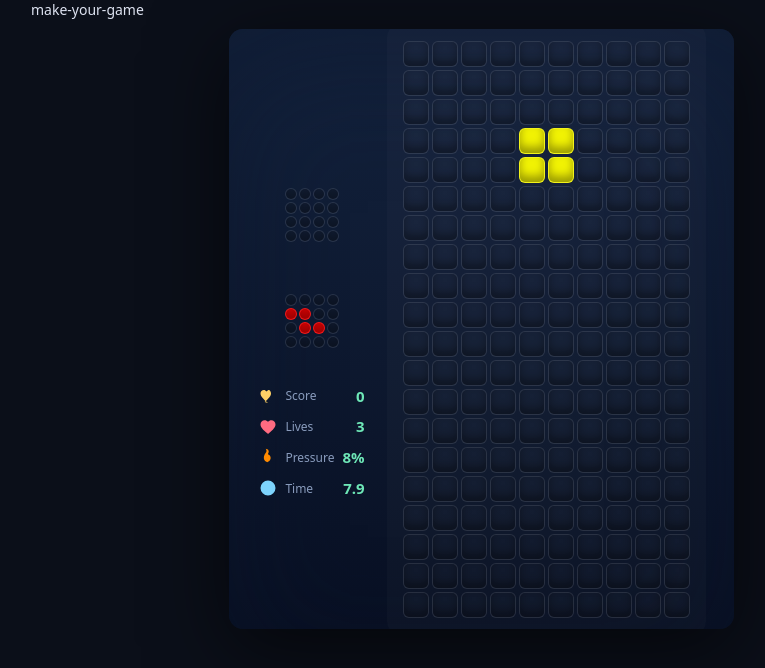
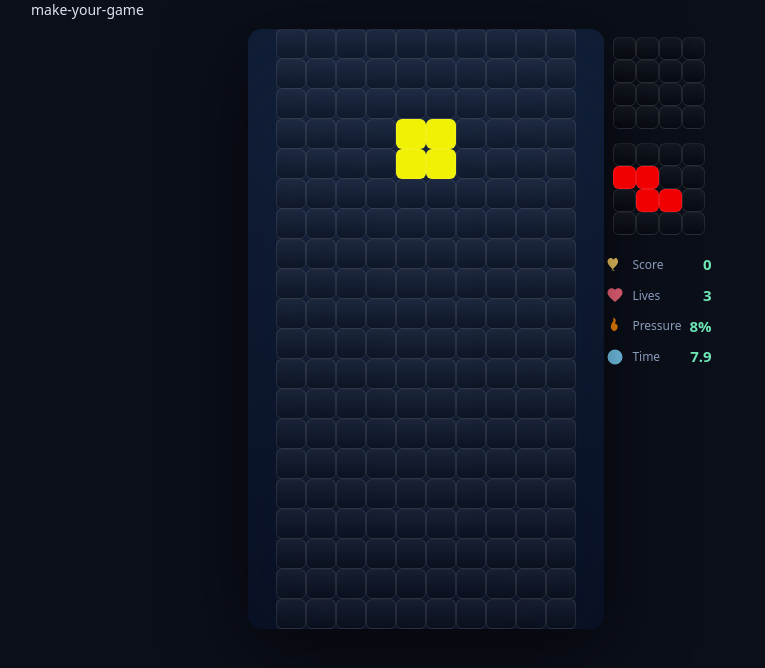
Before and after one commit to nobleenia/tetris-quest, a plain HTML site: page index.html in a window 1280 px wide. Both pictures are taken after a click on the button "start Modern Map". Shown: the whole page, without its empty margins (159-924 px from the left). Drawn offline with Linux system fonts and the light colour scheme.

Commit message:
fix 'dom.js'(createBoard) & 'render.js'(renderBoard) to improve  FPS

```diff
--- a/index.html
+++ b/index.html
@@ -23,7 +23,11 @@
     </header>
 
     <main id="gameRoot" aria-label="Game">
+
         <section id="board" aria-label="Tetris Board">
+			<div id="boardGrid"></div>
+		</section>
+
         <aside id="sidebar" aria-label="Sidebar">
 			<div id="holdPreview" class="next-preview" aria-label="piece on Hold preview"></div>
            <div id="nextPreview" class="next-preview" aria-label="Next piece preview"></div>
@@ -50,7 +54,6 @@
                 </div>
             </div>
         </aside>
-        </section>
     </main>
 
     <div id="homeOverlay" class="overlay" role="dialog" aria-modal="true">
--- a/src/js/main.js
+++ b/src/js/main.js
@@ -33,7 +33,7 @@ const hud = createHUD();
 
 hud.setDailyBest(loadDailyBestSec());
 
-const boardEl = document.querySelector("#board");
+const boardEl = document.querySelector("#boardGrid");
 // createBoardDOM should use visibleRows only
 const boardDOM = createBoardDOM({ boardEl, cols: state.cols, rows: state.visibleRows });
 
--- a/src/js/ui/dom.js
+++ b/src/js/ui/dom.js
@@ -1,37 +1,60 @@
 export function createBoardDOM({ boardEl, cols = 10, rows = 20 }) {
+	// Clear existing content
+	boardEl.innerHTML = "";
+
 	// Create a container grid inside #board
 	const grid = document.createElement("div");
 	grid.className = "board__grid";
+	grid.style.setProperty("--cols", cols);
+	grid.style.setProperty("--rows", rows);
 	boardEl.appendChild(grid);
 
 	const cellCount = cols * rows;
 	const cells = new Array(cellCount);
 
+	// Build all cells in a DocumentFragment (fast)
+	const frag = document.createDocumentFragment();
+
 	// Create 200 divs once and store references
 	for (let i = 0; i < cellCount; i++) {
 		const cell = document.createElement("div");
 		cell.className = "cell";
-    grid.appendChild(cell);
+		cell.dataset.v = "0"; // initial empty
 		cells[i] = cell;
+		frag.appendChild(cell);
 	}
+	grid.appendChild(frag);
 
 	return { cells, cols, rows, cellCount };
 }
 
 export function createPreviewDOM({ previewEl, size = 4 }) {
+	if (!previewEl) {
+		console.warn("createPreviewDOM: previewEl is null");
+		return { cells: [], size, cellCount: 0 };
+	}
+	// Clear existing content
+	previewEl.innerHTML = "";
+
 	// create a small square grid for preview (size x size)
 	const grid = document.createElement('div');
 	grid.className = 'preview__grid';
+	grid.style.setProperty("--size", size);
 	previewEl.appendChild(grid);
 
 	const cellCount = size * size;
 	const cells = new Array(cellCount);
+
+	const frag = document.createDocumentFragment();
+
 	for (let i = 0; i < cellCount; i++) {
 		const cell = document.createElement('div');
 		cell.className = 'cell';
-    grid.appendChild(cell);
+		cell.dataset.v = "0";
 		cells[i] = cell;
+		frag.appendChild(cell);
 	}
+	grid.appendChild(frag);
 
 	return { cells, size, cellCount };
 }
--- a/src/js/ui/render.js
+++ b/src/js/ui/render.js
@@ -1,33 +1,26 @@
 import { PIECE_VALUE, getBlocks, PIECE_OFFSETS } from "../game/pieces.js";
 
-const CLASS_FOR_VALUE = [
-  "cell",
-  "cell cell--1",
-  "cell cell--2",
-  "cell cell--3",
-  "cell cell--4",
-  "cell cell--5",
-  "cell cell--6",
-  "cell cell--7",
-];
-
-function classForValue(v) {
-  // 0 = empty, 1..n = filled types
-  if (v === 0) return "cell";
-  return `cell cell--${v}`;
-}
 
 export function renderBoardDiff(cells, prevBoard, nextBoard) {
 	const len = nextBoard.length;
-  const cellsLocal = cells;
-  const prev = prevBoard;
-  const next = nextBoard;
 
 	for (let i = 0; i < len; i++) {
-    const nv = next[i];
-    if (prev[i] === nv) continue;
-    cellsLocal[i].className = nv === 0 ? "cell" : CLASS_FOR_VALUE[nv];
-    prev[i] = nv;
+		const nv = nextBoard[i];
+		if (prevBoard[i] === nv) continue; // no change → skip
+
+		const cell = cells[i];
+		// Update dataset instead of className
+		// This avoids full style recalculations
+		if (nv === 0) {
+			// Only clear if previously non-zero
+			if (prevBoard[i] !== 0) {
+				cell.dataset.v = "0";
+			}
+		} else {
+			cell.dataset.v = String(nv);
+		}
+
+		prevBoard[i] = nv;
 	}
 }
 
@@ -35,12 +28,22 @@ export function renderPreview(cellsObj, pieceId, rot) {
 	if (!cellsObj || !cellsObj.cells) return;
 	const cells = cellsObj.cells;
 	const size = cellsObj.size || 4;
-  // Clear grid
-  for (let i = 0; i < cellsObj.cellCount; i++) cells[i].className = 'cell';
+
+	// Cache previous state to avoid useless DOM work
+	if (cellsObj.prevPieceId === pieceId && cellsObj.prevRot === rot) {
+		return; // nothing changed → skip
+	}
+	cellsObj.prevPieceId = pieceId;
+	cellsObj.prevRot = rot;
+
+	// Clear grid only when needed
+	for (let i = 0; i < cellsObj.cellCount; i++) {
+		cells[i].dataset.v = "0";
+	}
 
 	if (!pieceId) return;
 	const v = PIECE_VALUE[pieceId];
-  const blocks = PIECE_OFFSETS && PIECE_OFFSETS[pieceId] ? PIECE_OFFSETS[pieceId][rot] : getBlocks(pieceId, rot);
+	const blocks = PIECE_OFFSETS?.[pieceId]?.[rot] || getBlocks(pieceId, rot);
 
 	// Collect block coords into an array for bounding-box centering
 	const pts = [];
@@ -64,11 +67,12 @@ export function renderPreview(cellsObj, pieceId, rot) {
 	const offsetX = Math.floor((size - bw) / 2) - minX;
 	const offsetY = Math.floor((size - bh) / 2) - minY;
 
+	// Paint blocks
 	for (const [dx, dy] of pts) {
 		const x = dx + offsetX;
 		const y = dy + offsetY;
 		if (x < 0 || x >= size || y < 0 || y >= size) continue;
 		const idx = y * size + x;
-    cells[idx].className = CLASS_FOR_VALUE[v];
+		cells[idx].dataset.v = String(v);
 	}
 }
--- a/src/styles/board.css
+++ b/src/styles/board.css
@@ -28,26 +28,62 @@ body.style-gameboy #board {
 	border: 4px solid var(--gb-dark);
 }
 
+#boardGrid {
+    width: min(70vw, 300px);
+    aspect-ratio: 10 / 20;
+    position: relative;
+}
+
 .board__grid {
-	display:grid;
-	grid-template-columns: repeat(10,26px);
-	grid-template-rows: repeat(20,26px);
-	gap:3px;
+	display: grid;
+	grid-template-columns: repeat(var(--cols), 1fr);
+	grid-template-rows: repeat(var(--rows), 1fr);
+	/*gap:3px;
 	padding:16px;
-	border-radius:12px;
+	border-radius:12px;*/
 	background: rgba(255,255,255,0.02);
+	width: 100%;
+	height: 100%;
+	contain: strict;
+}
+
+body.style-gameboy .board__grid,
+body.style-vaporwave .board__grid {
+	gap: 1px;
+}
+
+.preview__grid {
+	display: grid;
+	grid-template-columns: repeat(var(--size), 1fr);
+	grid-template-rows: repeat(var(--size), 1fr);
+	width: 100%;
+	height: 100%;
+	contain: strict;
 }
 
 .cell{
-	width:26px;
-	height:26px;
+	/*width:26px;
+	height:26px;*/
+	background-color: transparent;
+	width: 100%;
+	height: 100%;
+	contain: paint;
 }
+/* Empty */
+.cell[data-v="0"] {
+	background-color: transparent;
+}
+
 body.style-modern .cell{
 	border-radius:6px;
 	border:1px solid var(--muted);
-	background: rgba(255,255,255,0.02);
+	/*background: rgba(255,255,255,0.02);
 	box-shadow: inset 0 -6px 8px rgba(0,0,0,0.35);
-	transition: background-color 120ms linear, transform 120ms linear;
+	transition: background-color 120ms linear, transform 120ms linear;*/
+	background: linear-gradient(to bottom, rgba(255,255,255,0.04), rgba(0,0,0,0.25));
+	transition: none;
+	contain: paint;
+	will-change: background-color;
 }
 body.style-gameboy .cell {
 	background: var(--gb-mid);
@@ -103,8 +139,17 @@ body.style-vaporwave #sidebar {
 .icon--clock{ color:#7dd3fc }
 .icon--score{ color:#ffd166 }
 
-.preview__grid{ display:grid; grid-template-columns: repeat(4,12px); grid-template-rows: repeat(4,12px); gap:2px }
-.preview__grid .cell{ width:12px; height:12px; border-radius:3px }
+/*.preview__grid{
+	display:grid;
+	grid-template-columns: repeat(4,12px);
+	grid-template-rows: repeat(4,12px);
+	gap:2px
+}
+.preview__grid .cell{
+	width:12px;
+	height:12px;
+	border-radius:3px
+}*/
 
 @media (max-width:740px) {
 	.game__container{ flex-direction:column; gap:12px }
@@ -122,44 +167,44 @@ body.style-vaporwave #sidebar {
 .cell--6{ background: rgba(249,115,22,0.94) }
 .cell--7{ background: rgba(129,140,248,0.94) }*/
 /* MODERN Tetris Guideline colors */
-body.style-modern .cell--1 { background: rgb(0, 255, 255, 0.94) } /* I - cyan */
-body.style-modern .cell--2 { background: rgb(255, 255, 0, 0.94) } /* O - yellow */
-body.style-modern .cell--3 { background: rgb(160, 0, 192, 0.94) } /* T - purple */
-body.style-modern .cell--4 { background: rgb(0, 255, 0, 0.94) } /* S - green */
-body.style-modern .cell--5 { background: rgb(255, 0, 0, 0.94) } /* Z - red */
-body.style-modern .cell--6 { background: rgb(0, 0, 255, 0.94) } /* J - blue */
-body.style-modern .cell--7 { background: rgb(255, 160, 0, 0.94) } /* L - orange */
+body.style-modern .cell[data-v="1"] { background: rgb(0, 255, 255, 0.94) } /* I - cyan */
+body.style-modern .cell[data-v="2"] { background: rgb(255, 255, 0, 0.94) } /* O - yellow */
+body.style-modern .cell[data-v="3"] { background: rgb(160, 0, 192, 0.94) } /* T - purple */
+body.style-modern .cell[data-v="4"] { background: rgb(0, 255, 0, 0.94) } /* S - green */
+body.style-modern .cell[data-v="5"] { background: rgb(255, 0, 0, 0.94) } /* Z - red */
+body.style-modern .cell[data-v="6"] { background: rgb(0, 0, 255, 0.94) } /* J - blue */
+body.style-modern .cell[data-v="7"] { background: rgb(255, 160, 0, 0.94) } /* L - orange */
 
 /* GAMEBOY */
-body.style-gameboy .cell--1,
-body.style-gameboy .cell--2,
-body.style-gameboy .cell--3,
-body.style-gameboy .cell--4,
-body.style-gameboy .cell--5,
-body.style-gameboy .cell--6,
-body.style-gameboy .cell--7 {
+body.style-gameboy .cell[data-v="1"],
+body.style-gameboy .cell[data-v="2"],
+body.style-gameboy .cell[data-v="3"],
+body.style-gameboy .cell[data-v="4"],
+body.style-gameboy .cell[data-v="5"],
+body.style-gameboy .cell[data-v="6"],
+body.style-gameboy .cell[data-v="7"] {
 	background: var(--gb-dark) !important;
 	border-color: var(--gb-mid) !important;
 	box-shadow: none !important;
 }
 
 /* NEON */
-body.style-neon .cell--1 { background: #00eaff; box-shadow: 0 0 36px #00eaff; }
-body.style-neon .cell--2 { background: #ffe066; box-shadow: 0 0 36px #ffe066; }
-body.style-neon .cell--3 { background: #b400ff; box-shadow: 0 0 36px #b400ff; }
-body.style-neon .cell--4 { background: #00ff85; box-shadow: 0 0 36px #00ff85; }
-body.style-neon .cell--5 { background: #ff007c; box-shadow: 0 0 36px #ff007c; }
-body.style-neon .cell--6 { background: #0066ff; box-shadow: 0 0 36px #0066ff; }
-body.style-neon .cell--7 { background: #ff8c00; box-shadow: 0 0 36px #ff8c00; }
+body.style-neon .cell[data-v="1"] { background: #00eaff; box-shadow: 0 0 36px #00eaff; }
+body.style-neon .cell[data-v="2"] { background: #ffe066; box-shadow: 0 0 36px #ffe066; }
+body.style-neon .cell[data-v="3"] { background: #b400ff; box-shadow: 0 0 36px #b400ff; }
+body.style-neon .cell[data-v="4"] { background: #00ff85; box-shadow: 0 0 36px #00ff85; }
+body.style-neon .cell[data-v="5"] { background: #ff007c; box-shadow: 0 0 36px #ff007c; }
+body.style-neon .cell[data-v="6"] { background: #0066ff; box-shadow: 0 0 36px #0066ff; }
+body.style-neon .cell[data-v="7"] { background: #ff8c00; box-shadow: 0 0 36px #ff8c00; }
 
 /* VAPORWAVE */
-body.style-vaporwave .cell--1 { background: #8ecbff; }
-body.style-vaporwave .cell--2 { background: #ffe8a3; }
-body.style-vaporwave .cell--3 { background: #c59cff; }
-body.style-vaporwave .cell--4 { background: #a8ffda; }
-body.style-vaporwave .cell--5 { background: #ff9ecb; }
-body.style-vaporwave .cell--6 { background: #6a7cff; }
-body.style-vaporwave .cell--7 { background: #ffb38a; }
+body.style-vaporwave .cell[data-v="1"] { background: #8ecbff; }
+body.style-vaporwave .cell[data-v="2"] { background: #ffe8a3; }
+body.style-vaporwave .cell[data-v="3"] { background: #c59cff; }
+body.style-vaporwave .cell[data-v="4"] { background: #a8ffda; }
+body.style-vaporwave .cell[data-v="5"] { background: #ff9ecb; }
+body.style-vaporwave .cell[data-v="6"] { background: #6a7cff; }
+body.style-vaporwave .cell[data-v="7"] { background: #ffb38a; }
 
 /* small animations */
 .pressure-pulse{ animation: pulse 1s infinite; }
```
Lines whose indentation alone changed are shown as unchanged.
